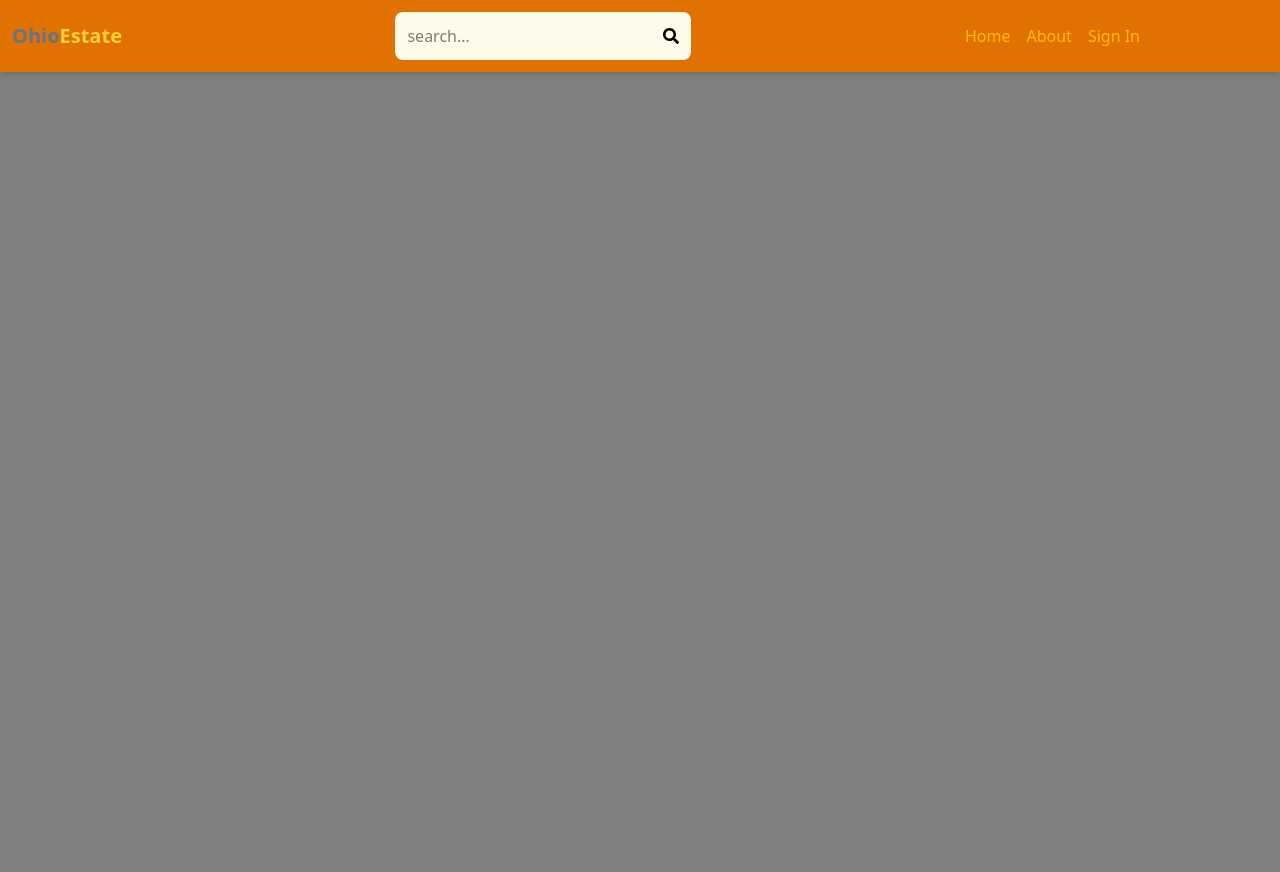
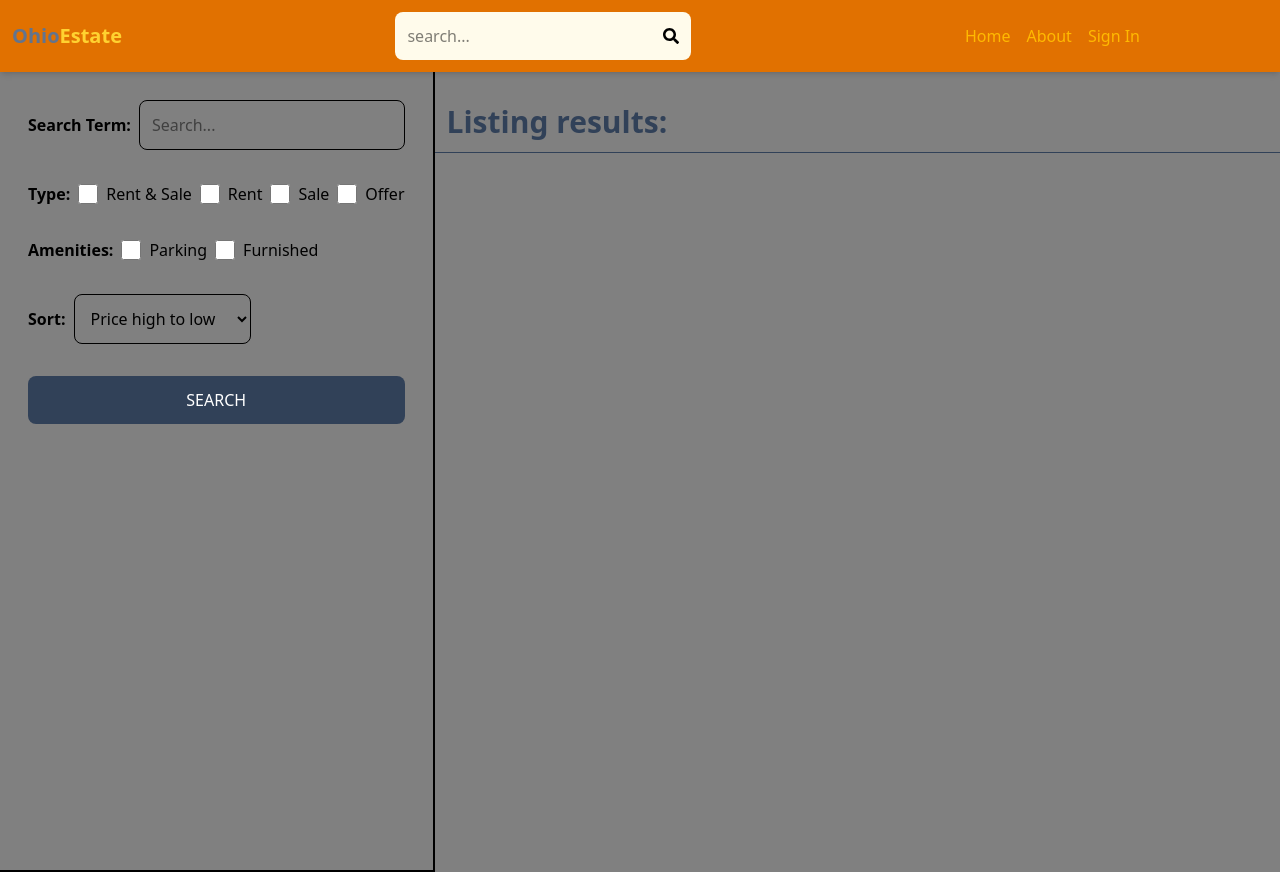
Before and after one commit to Briickly/Briickly, a React (Vite) app in the folder client/: page /search in a window 1280 px wide. Before the commit the page ends 800 px from the top, so only its background shows below. Built offline with nearby package versions, Linux system fonts and the light colour scheme; no server answers.

Commit message:
search page ui

```diff
--- a/client/src/App.jsx
+++ b/client/src/App.jsx
@@ -10,6 +10,7 @@
 import CreateListing from './pages/CreateListing';
 import UpdateListing from './pages/UpdateListing';
 import Listing from './pages/Listing';
+import Search from './pages/Search';
 
 export default function App() {
   return (
@@ -20,6 +21,7 @@
         <Route path="/sign-in" element={<SignIn />} />
         <Route path="/sign-up" element={<SignUp />} />
         <Route path="/about" element={<About />} />
+        <Route path="/search" element={<Search/>} />
         <Route path='/listing/:listingId' element={<Listing />} />
         <Route element={<PrivateRoute />}>
           <Route path="/profile" element={<Profile />} />
--- /dev/null
+++ b/client/src/pages/Search.jsx
@@ -0,0 +1,96 @@
+import React from 'react'
+export default function Search() {
+  return (
+    <div className='flex flex-col md:flex-row'>
+      <div className='p-7  border-b-2 md:border-r-2 md:min-h-screen'>
+        <form className='flex flex-col gap-8'>
+          <div className='flex items-center gap-2'>
+            <label className='whitespace-nowrap font-semibold'>
+              Search Term:
+            </label>
+            <input
+              type='text'
+              id='searchTerm'
+              placeholder='Search...'
+              className='border rounded-lg p-3 w-full'
+            />
+          </div>
+          <div className='flex gap-2 flex-wrap items-center'>
+            <label className='font-semibold'>Type:</label>
+            <div className='flex gap-2'>
+              <input
+                type='checkbox'
+                id='all'
+                className='w-5'
+              />
+              <span>Rent & Sale</span>
+            </div>
+            <div className='flex gap-2'>
+              <input
+                type='checkbox'
+                id='rent'
+                className='w-5'
+              />
+              <span>Rent</span>
+            </div>
+            <div className='flex gap-2'>
+              <input
+                type='checkbox'
+                id='sale'
+                className='w-5'
+              />
+              <span>Sale</span>
+            </div>
+            <div className='flex gap-2'>
+              <input
+                type='checkbox'
+                id='offer'
+                className='w-5'
+              />
+              <span>Offer</span>
+            </div>
+          </div>
+          <div className='flex gap-2 flex-wrap items-center'>
+            <label className='font-semibold'>Amenities:</label>
+            <div className='flex gap-2'>
+              <input
+                type='checkbox'
+                id='parking'
+                className='w-5'
+              />
+              <span>Parking</span>
+            </div>
+            <div className='flex gap-2'>
+              <input
+                type='checkbox'
+                id='furnished'
+                className='w-5'
+              />
+              <span>Furnished</span>
+            </div>
+          </div>
+          <div className='flex items-center gap-2'>
+            <label className='font-semibold'>Sort:</label>
+            <select
+              id='sort_order'
+              className='border rounded-lg p-3'
+            >
+              <option value='regularPrice_desc'>Price high to low</option>
+              <option value='regularPrice_asc'>Price low to hight</option>
+              <option value='createdAt_desc'>Latest</option>
+              <option value='createdAt_asc'>Oldest</option>
+            </select>
+          </div>
+          <button className='bg-slate-700 text-white p-3 rounded-lg uppercase hover:opacity-95'>
+            Search
+          </button>
+        </form>
+      </div>
+      <div className='flex-1'>
+        <h1 className='text-3xl font-semibold border-b p-3 text-slate-700 mt-5'>
+          Listing results:
+        </h1>
+      </div>
+    </div>
+  );
+}
```
